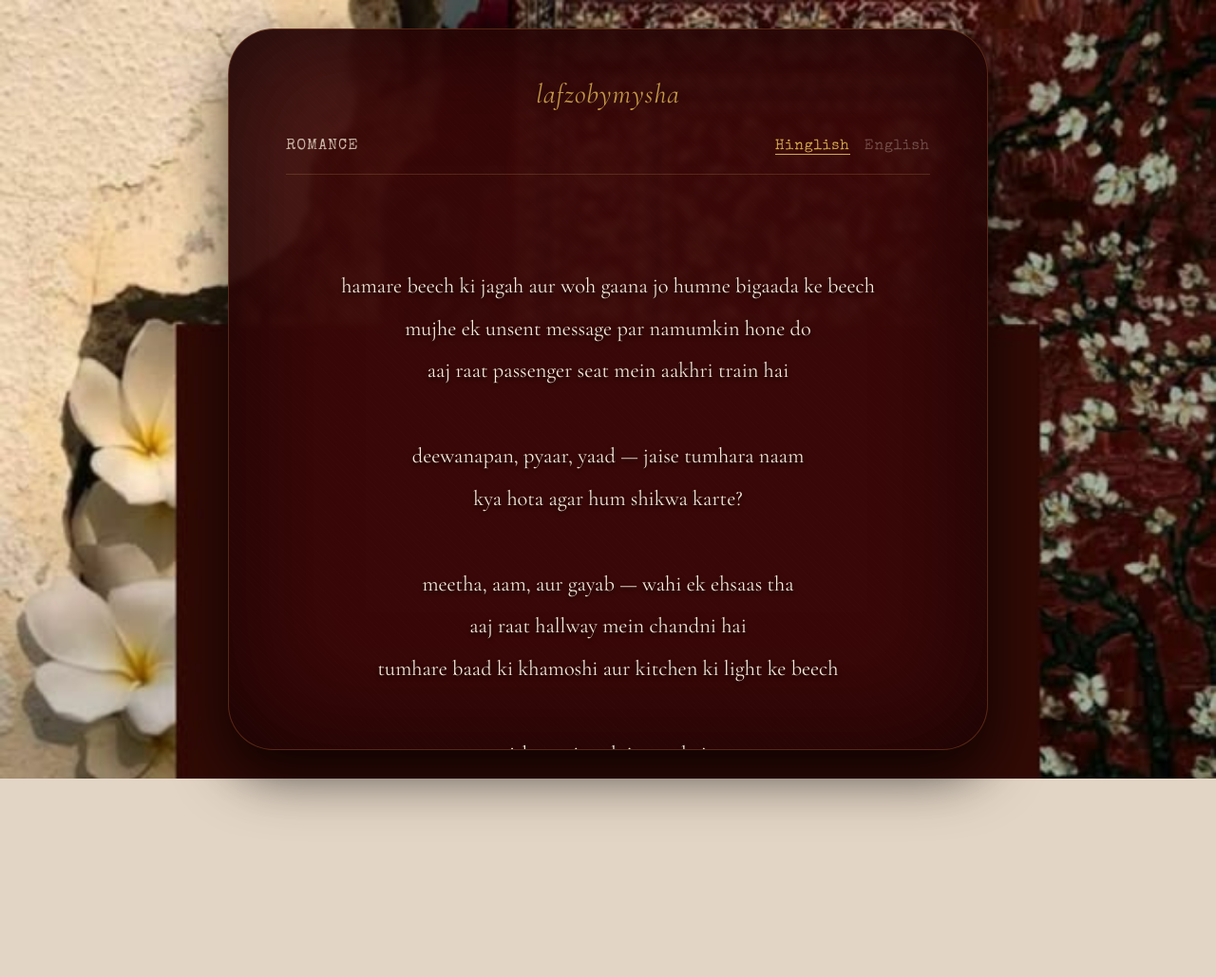
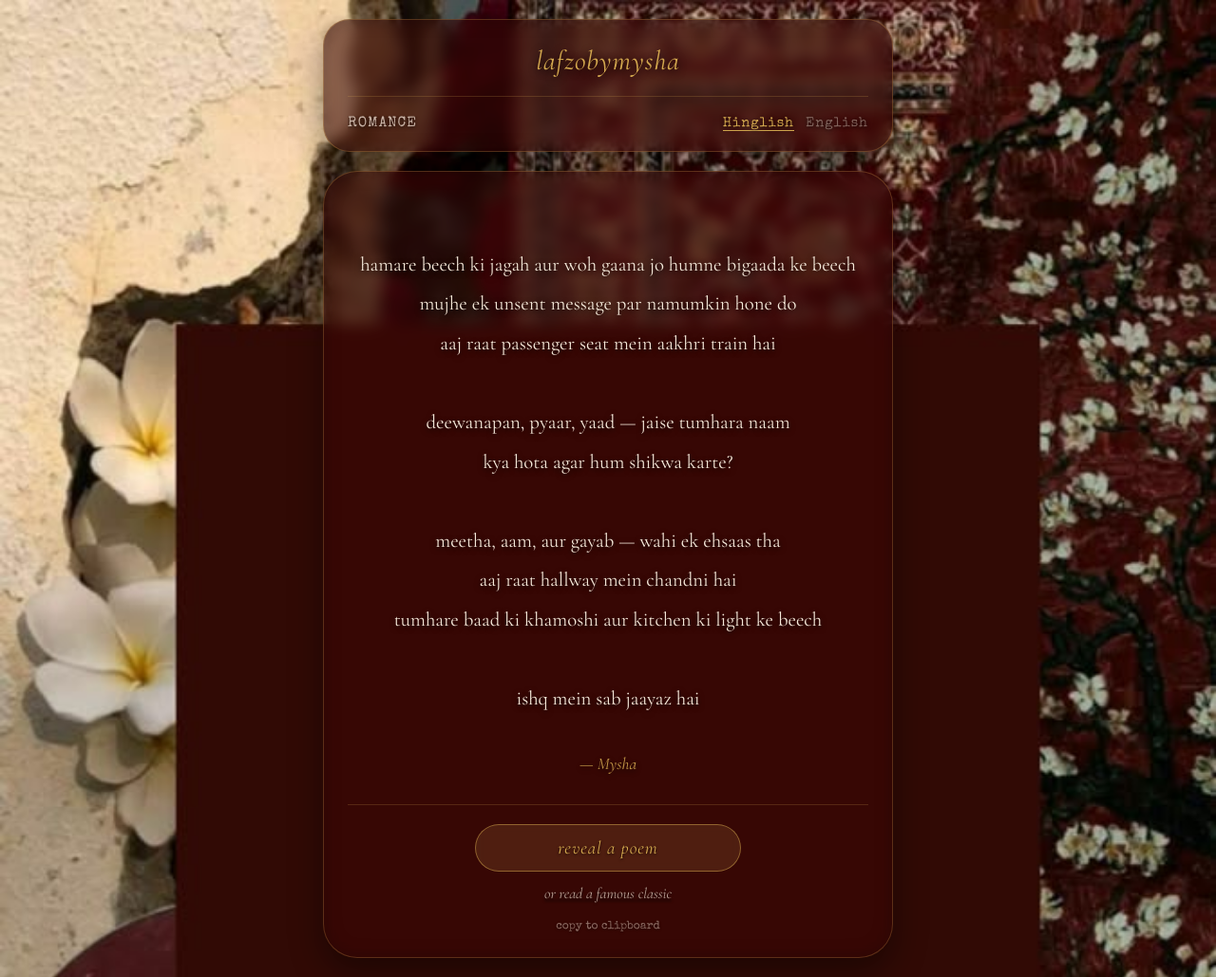
Before and after one commit to Rajkahar-12/lafzobymysha, a plain HTML site: page index.html in a window 1280 px wide. Shown: the whole page at 95% size. Before the commit the page ends 820 px from the top, so only its background shows below. Drawn offline with nearby package versions, Linux system fonts and the light colour scheme.

Commit message:
Update index.html

```diff
--- a/index.html
+++ b/index.html
@@ -9,9 +9,9 @@
 <link href="https://fonts.googleapis.com/css2?family=Cormorant+Garamond:ital,wght@0,400;0,500;0,600;1,400;1,500&family=Special+Elite&display=swap" rel="stylesheet">
 <style>
   :root{
-    /* Original deep burgundy color, slightly transparent */
-    --sheet-color: rgba(58, 8, 8, 0.92);
-
+    /* 🎯 OPACITY SET TO 55% */
+    --glass-bg: rgba(58, 8, 8, 0.55);
+    --glass-border: rgba(212, 169, 79, 0.25);
     --text-main: #f4e8d9;
     --text-muted: #c8b2a5;
     --gold: #d4a94f;
@@ -35,73 +35,63 @@
     justify-content: center;
     align-items: center;
 
-    padding: 30px;
-    padding-top: calc(30px + env(safe-area-inset-top, 0px));
-    padding-bottom: calc(30px + env(safe-area-inset-bottom, 0px));
+    padding: 20px;
+    padding-top: calc(20px + env(safe-area-inset-top, 0px));
+    padding-bottom: calc(20px + env(safe-area-inset-bottom, 0px));
   }
 
-  /* 🎯 SUPER ROUNDED CORNERS */
-  .poem-sheet {
-    background-color: var(--sheet-color);
-    backdrop-filter: blur(3px);
-    -webkit-backdrop-filter: blur(3px);
-
-    border: 1px solid rgba(212, 169, 79, 0.2);
+  /* Main container for the two panels */
+  .app-container {
     width: 100%;
-    max-width: 800px;
-
-    /* Desktop sizing */
-    min-height: 85vh;
-    max-height: 95vh;
-    overflow-y: auto;
-
-    padding: 50px 60px;
-    border-radius: 48px;
-
-    box-shadow:
-      0 25px 60px rgba(0,0,0,0.7),
-      inset 0 0 120px rgba(0,0,0,0.6);
-
+    max-width: 600px;
     display: flex;
     flex-direction: column;
-    position: relative;
-    color: var(--text-main);
-    transition: all 0.3s ease;
+    gap: 20px;
   }
 
-  /* Custom Scrollbar */
-  .poem-sheet::-webkit-scrollbar { width: 8px; }
-  .poem-sheet::-webkit-scrollbar-track { background: transparent; }
-  .poem-sheet::-webkit-scrollbar-thumb { background: rgba(212, 169, 79, 0.3); border-radius: 10px; }
+  /* Base style for the glass panels */
+  .glass-panel {
+    background-color: var(--glass-bg);
+    /* Increased blur to 8px so text stays readable at 55% opacity */
+    backdrop-filter: blur(8px) saturate(120%);
+    -webkit-backdrop-filter: blur(8px) saturate(120%);
 
-  .poem-sheet::before {
-    content: '';
-    position: absolute;
-    inset: 0;
-    background: repeating-linear-gradient(45deg, rgba(255,255,255,0.01) 0px, transparent 2px, transparent 4px);
-    pointer-events: none;
-    border-radius: 48px;
+    border: 1px solid var(--glass-border);
+    box-shadow: 0 15px 35px rgba(0,0,0,0.4), inset 0 0 20px rgba(0,0,0,0.2);
+    color: var(--text-main);
+    position: relative;
+  }
+
+  /* =========================================
+     1. TOP PANEL (Name + Controls)
+     ========================================= */
+  .top-panel {
+    border-radius: 28px;
+    padding: 25px 25px 20px 25px;
+    display: flex;
+    flex-direction: column;
+    align-items: center;
   }
 
   .brand {
-    text-align: center;
     font-style: italic;
     font-size: 1.8rem;
     color: var(--gold);
-    margin-bottom: 30px;
     letter-spacing: 1px;
-    opacity: 0.9;
-    text-shadow: 0 2px 10px rgba(0,0,0,0.5);
+    /* Stronger text shadow to pop against the transparent bg */
+    text-shadow: 0 2px 8px rgba(0,0,0,0.9);
+    margin-bottom: 20px;
   }
 
   .controls {
+    width: 100%;
     display: flex;
     justify-content: space-between;
     align-items: center;
-    margin-bottom: 30px;
-    padding-bottom: 20px;
-    border-bottom: 1px solid rgba(212, 169, 79, 0.2);
-    z-index: 2;
+    border-top: 1px solid rgba(212, 169, 79, 0.2);
+    padding-top: 20px;
+    flex-wrap: wrap;
+    gap: 15px;
   }
 
   select {
@@ -109,24 +99,26 @@
     border: none;
     color: var(--text-muted);
     font-family: 'Special Elite', serif;
-    font-size: 1rem;
+    font-size: 0.95rem;
     cursor: pointer;
     outline: none;
     -webkit-appearance: none;
     text-transform: uppercase;
     letter-spacing: 1px;
+    text-shadow: 0 1px 4px rgba(0,0,0,0.8);
   }
   select option { background: #2a0505; color: var(--text-main); }
 
   .lang-switch {
     display: flex;
-    gap: 15px;
+    gap: 12px;
     font-family: 'Special Elite', serif;
-    font-size: 0.95rem;
+    font-size: 0.9rem;
     letter-spacing: 1px;
+    text-shadow: 0 1px 4px rgba(0,0,0,0.8);
   }
   .lang-switch span {
-    color: rgba(244, 232, 217, 0.3);
+    color: rgba(244, 232, 217, 0.4);
     cursor: pointer;
     transition: color 0.3s;
   }
@@ -135,20 +127,30 @@
     border-bottom: 1px solid var(--gold);
   }
 
-  /* Poem Area */
+  /* =========================================
+     2. BOTTOM PANEL (Poem + Actions)
+     ========================================= */
+  .bottom-panel {
+    border-radius: 36px;
+    padding: 35px 25px 25px 25px;
+    display: flex;
+    flex-direction: column;
+    min-height: 350px;
+  }
+
   .poem-area {
     flex: 1;
     display: flex;
     flex-direction: column;
     justify-content: center;
     text-align: center;
-    padding: 20px 0;
-    z-index: 2;
-    font-size: 1.4rem;
+    font-size: 1.3rem;
     line-height: 2;
     white-space: pre-line;
+    /* Strong text shadow for readability over the blurred bg */
+    text-shadow: 0 2px 6px rgba(0,0,0,0.9);
     animation: fadeIn 0.6s ease;
-    text-shadow: 0 2px 4px rgba(0,0,0,0.8);
+    padding-bottom: 25px;
   }
 
   @keyframes fadeIn {
@@ -158,51 +160,52 @@
 
   .poem-title {
     color: var(--gold);
-    font-size: 1.2rem;
+    font-size: 1.1rem;
     text-transform: uppercase;
-    letter-spacing: 3px;
+    letter-spacing: 2px;
     font-family: 'Special Elite', serif;
-    margin-bottom: 25px;
+    margin-bottom: 20px;
     display: block;
   }
 
   .poem-area .byline {
-    margin-top: 35px;
+    margin-top: 30px;
     font-style: italic;
     color: var(--gold);
-    font-size: 1.2rem;
-    opacity: 0.8;
+    font-size: 1.1rem;
+    opacity: 0.9;
   }
 
-  /* Action Area */
+  /* Actions inside the bottom panel */
   .action-area {
-    text-align: center;
-    margin-top: 20px;
-    z-index: 2;
     display: flex;
     flex-direction: column;
     align-items: center;
     gap: 12px;
+    border-top: 1px solid rgba(212, 169, 79, 0.2);
+    padding-top: 20px;
   }
 
   .gen-btn {
-    background: transparent;
-    border: 1px solid rgba(212, 169, 79, 0.4);
+    background: rgba(212, 169, 79, 0.15);
+    backdrop-filter: blur(4px);
+    border: 1px solid rgba(212, 169, 79, 0.5);
     color: var(--gold);
-    padding: 14px 40px;
+    padding: 12px 30px;
     font-family: 'Cormorant Garamond', serif;
     font-style: italic;
-    font-size: 1.3rem;
+    font-size: 1.2rem;
     border-radius: 50px;
     cursor: pointer;
     transition: all 0.3s ease;
     letter-spacing: 1px;
     width: 100%;
-    max-width: 300px;
+    max-width: 280px;
+    text-shadow: 0 1px 3px rgba(0,0,0,0.8);
   }
 
   .gen-btn:hover {
-    background: rgba(212, 169, 79, 0.1);
+    background: rgba(212, 169, 79, 0.25);
     border-color: var(--gold);
     transform: translateY(-2px);
   }
@@ -215,12 +218,13 @@
     color: var(--text-muted);
     font-family: 'Cormorant Garamond', serif;
     font-style: italic;
-    font-size: 1.1rem;
+    font-size: 1rem;
     cursor: pointer;
     transition: color 0.3s;
-    opacity: 0.7;
+    opacity: 0.9;
     text-decoration: underline;
     text-decoration-color: transparent;
+    text-shadow: 0 1px 3px rgba(0,0,0,0.8);
   }
 
   .famous-link:hover {
@@ -234,67 +238,37 @@
     border: none;
     color: var(--text-muted);
     font-family: 'Special Elite', serif;
-    font-size: 0.8rem;
+    font-size: 0.75rem;
     cursor: pointer;
-    opacity: 0.5;
+    opacity: 0.6;
     transition: opacity 0.2s;
-    margin-top: 10px;
     display: none;
+    margin-top: 5px;
+    text-shadow: 0 1px 3px rgba(0,0,0,0.8);
   }
   .copy-btn:hover { opacity: 1; color: var(--gold); }
 
-  /* =========================================================
-     📱 MOBILE OPTIMIZATIONS (Made much smaller/shorter!)
-     ========================================================= */
-  @media (max-width: 768px) {
+  /* 📱 Mobile Adjustments */
+  @media (max-width: 600px) {
     body { padding: 15px; }
+    .app-container { gap: 15px; }
 
-    .poem-sheet {
-      max-width: 100%;
+    .top-panel { padding: 20px 15px 15px 15px; border-radius: 24px; }
+    .controls { flex-direction: column; gap: 15px; align-items: flex-start; padding-top: 15px;}
 
-      /* THE FIX: Makes the sheet shrink to fit the text instead of forcing a huge height */
-      min-height: auto;
-      max-height: 75vh; /* Prevents it from ever covering the whole screen */
-
-      padding: 30px 20px; /* Tighter padding */
-      border-radius: 32px; /* Slightly smaller circular radius */
-    }
-
-    .poem-sheet::before { border-radius: 32px; }
-
-    .brand {
-      font-size: 1.4rem;
-      margin-bottom: 15px; /* Tighter margin */
-    }
-
-    .controls {
-      margin-bottom: 15px;
-      padding-bottom: 15px;
-    }
-
-    .poem-area {
-      font-size: 1.15rem;
-      line-height: 1.8;
-      padding: 10px 0; /* Less vertical padding inside */
-    }
-
-    .gen-btn {
-      font-size: 1.1rem;
-      padding: 12px 25px;
-      margin-top: 5px;
-    }
-
-    .action-area {
-      margin-top: 10px;
-      gap: 8px; /* Tighter spacing for buttons */
-    }
+    .bottom-panel { padding: 25px 15px 20px 15px; min-height: 300px; border-radius: 28px; }
+    .poem-area { font-size: 1.15rem; line-height: 1.8; }
+    .brand { font-size: 1.5rem; margin-bottom: 15px; }
+    .gen-btn { font-size: 1.1rem; padding: 12px 20px; }
   }
 </style>
 </head>
 <body>
 
-<div class="poem-sheet">
+<div class="app-container">
 
+  <!-- 🎯 TOP PANEL: Name + Controls -->
+  <div class="glass-panel top-panel">
     <div class="brand">lafzobymysha</div>
 
     <div class="controls">
@@ -313,6 +287,10 @@
         <span data-lang="en">English</span>
       </div>
     </div>
+  </div>
+
+  <!-- 🎯 BOTTOM PANEL: Poem + Actions -->
+  <div class="glass-panel bottom-panel">
 
     <div class="poem-area" id="poemArea">
       <div>loading...</div>
@@ -322,6 +300,8 @@
       <button class="gen-btn" id="genBtn">reveal a poem</button>
       <button class="famous-link" id="famousBtn">or read a famous classic</button>
       <button class="copy-btn" id="copyBtn">copy to clipboard</button>
+    </div>
+
   </div>
 
 </div>
```
Lines whose indentation alone changed are shown as unchanged.
